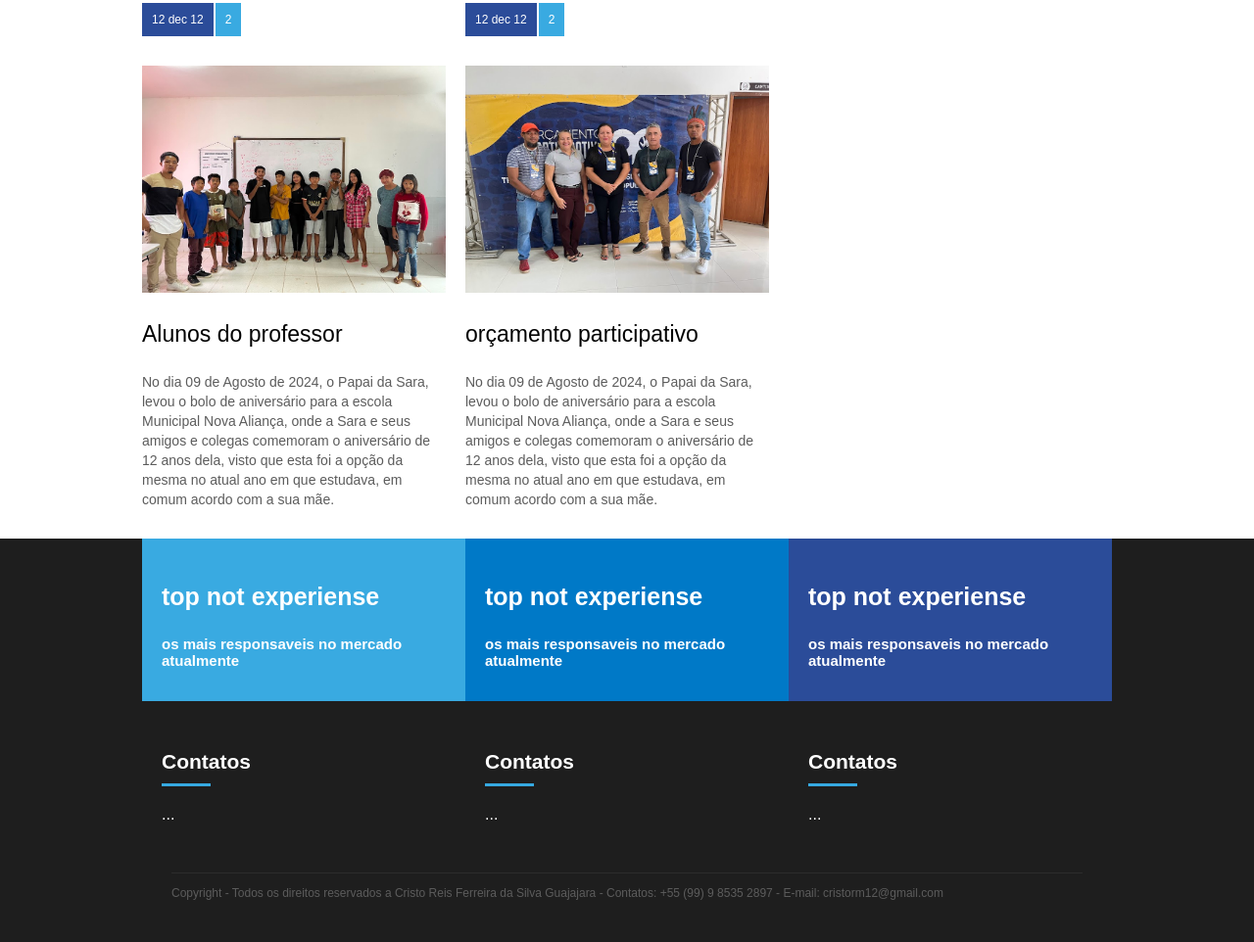
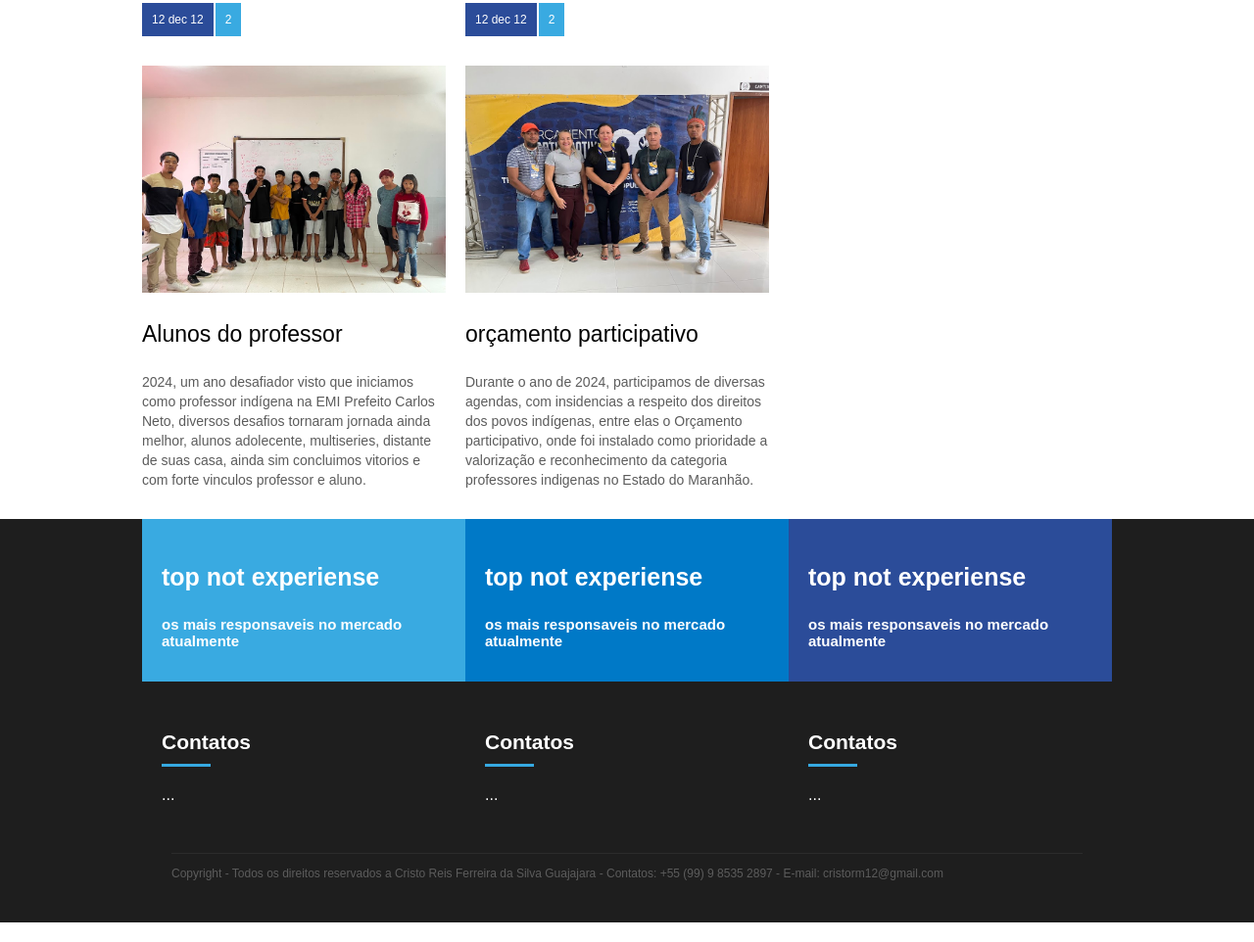
Before and after one commit to cristoguajajara/Cristo, a plain HTML site: page index.html in a window 1280 px wide. Shown: the part 1412-2374 px from the top of the page at 98% size. Drawn offline with Linux system fonts and the light colour scheme.

Commit message:
Update index.html

```diff
--- a/index.html
+++ b/index.html
@@ -110,7 +110,7 @@
                                     Alunos do professor
                                 </div>
                                 <div class="news_resume">
-                                    No dia 09 de Agosto de 2024, o Papai da Sara, levou o bolo de aniversário para a escola Municipal Nova Aliança, onde a Sara e seus amigos e colegas comemoram o aniversário de 12 anos dela, visto que esta foi a opção da mesma no atual ano em que estudava, em comum acordo com a sua mãe.
+                                    2024, um ano desafiador visto que iniciamos como professor indígena na EMI Prefeito Carlos Neto, diversos desafios tornaram  jornada ainda melhor, alunos adolecente, multiseries, distante de suas casa, ainda sim concluimos vitorios e com forte vinculos professor e aluno.
                                 </div>
                             </a>
                         </article>
@@ -128,7 +128,7 @@
                                     orçamento participativo
                                 </div>
                                 <div class="news_resume">
-                                    No dia 09 de Agosto de 2024, o Papai da Sara, levou o bolo de aniversário para a escola Municipal Nova Aliança, onde a Sara e seus amigos e colegas comemoram o aniversário de 12 anos dela, visto que esta foi a opção da mesma no atual ano em que estudava, em comum acordo com a sua mãe.
+                                    Durante o ano de 2024, participamos de diversas agendas, com insidencias a respeito dos direitos dos povos indígenas, entre elas o Orçamento participativo, onde foi instalado como prioridade a valorização e reconhecimento da categoria professores indigenas no Estado do Maranhão.
                                 </div>
                             </a>
                         </article>
```
